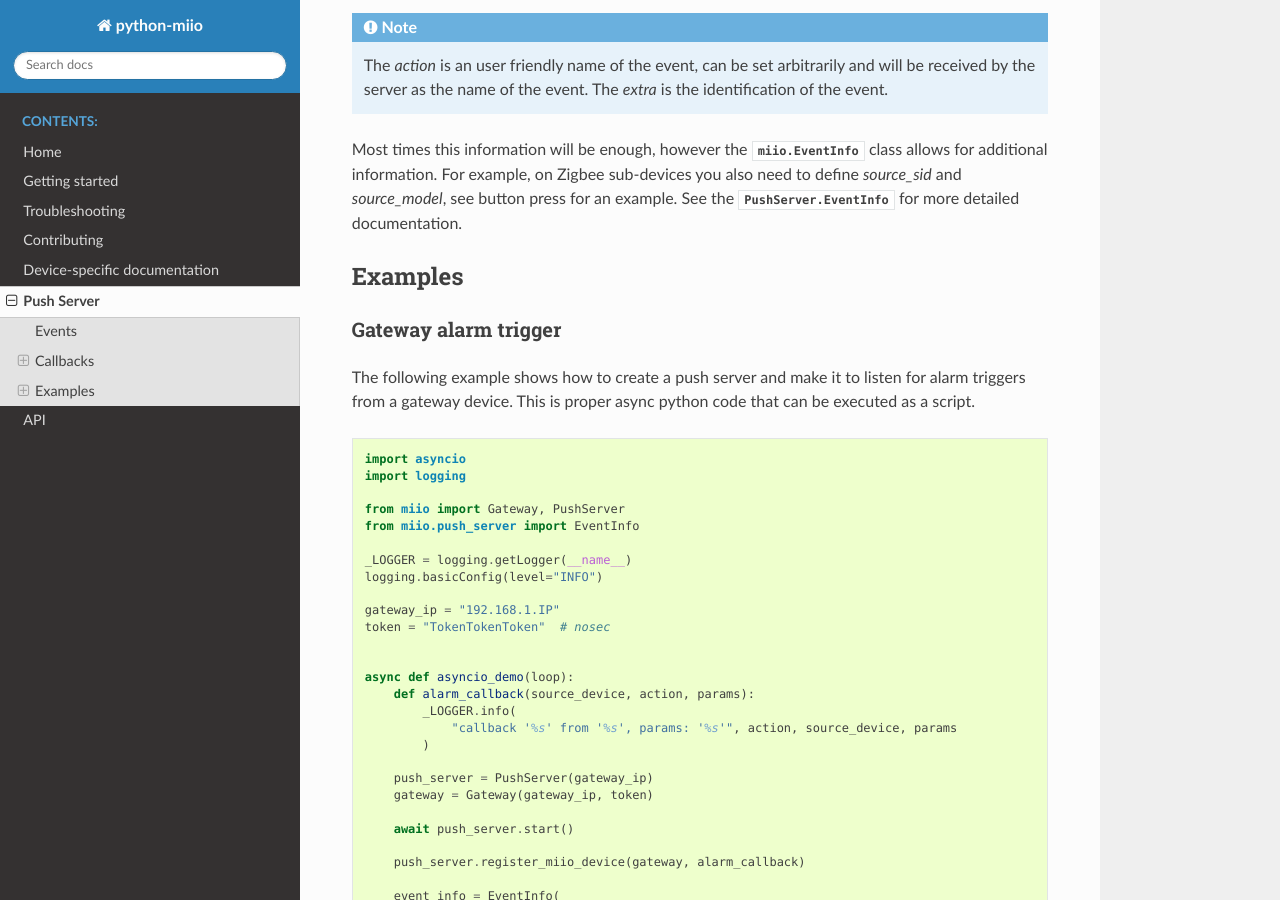
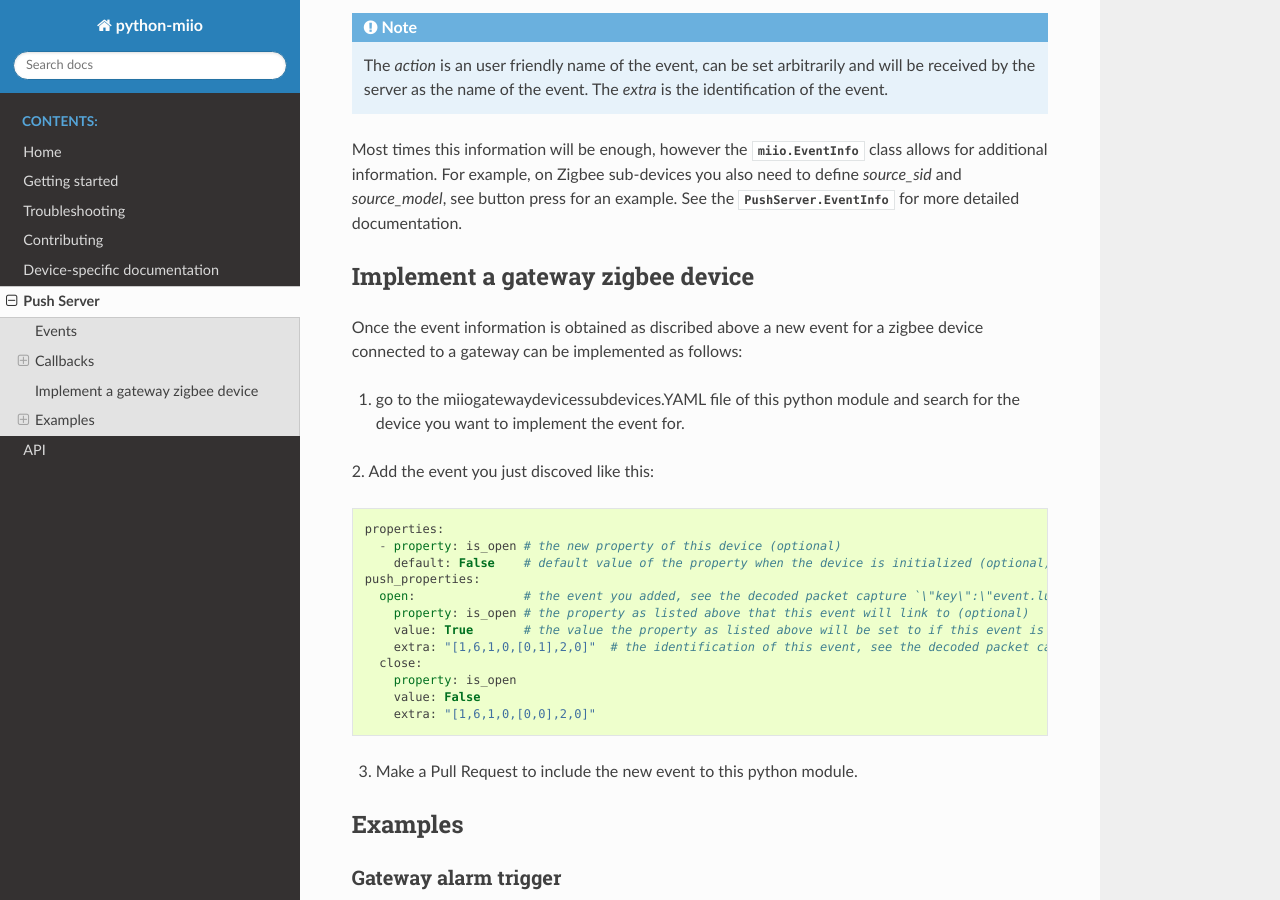
Before and after one commit to rytilahti/python-miio, a Sphinx documentation site: the page built from docs/push_server.rst, in a window 1280 px wide and 900 px high, scrolled down 3829 px. Built offline with Sphinx 7.4.7 and the Read the Docs theme 2.0.0, drawn with Linux system fonts in a browser that asks for light colours; pages that are not in the unit, such as notebooks, are missing from menus.

Commit message:
Add docs to implement a gateway zigbee device

```diff
--- a/docs/push_server.rst
+++ b/docs/push_server.rst
@@ -192,6 +192,29 @@ For example, on Zigbee sub-devices you also need to define `source_sid` and `sou
 see :ref:`button press <_button_press_example>` for an example.
 See the :class:`PushServer.EventInfo` for more detailed documentation.
 
+Implement a gateway zigbee device
+--------
+
+Once the event information is obtained as discribed above a new event for a zigbee device connected to a gateway can be implemented as follows:
+
+1. go to the miio\gateway\devices\subdevices.YAML file of this python module and search for the device you want to implement the event for.
+2. Add the event you just discoved like this:
+::
+
+    properties:
+      - property: is_open # the new property of this device (optional)
+        default: False    # default value of the property when the device is initialized (optional)
+    push_properties:
+      open:               # the event you added, see the decoded packet capture `\"key\":\"event.lumi.sensor_magnet.aq2.open\"` take this equal to everything after the model
+        property: is_open # the property as listed above that this event will link to (optional)
+        value: True       # the value the property as listed above will be set to if this event is received (optional)
+        extra: "[1,6,1,0,[0,1],2,0]"  # the identification of this event, see the decoded packet capture `\"extra\":\"[1,6,1,0,[0,1],2,0]\"`
+      close:
+        property: is_open
+        value: False
+        extra: "[1,6,1,0,[0,0],2,0]"
+
+3. Make a Pull Request to include the new event to this python module.
 
 Examples
 --------
```
